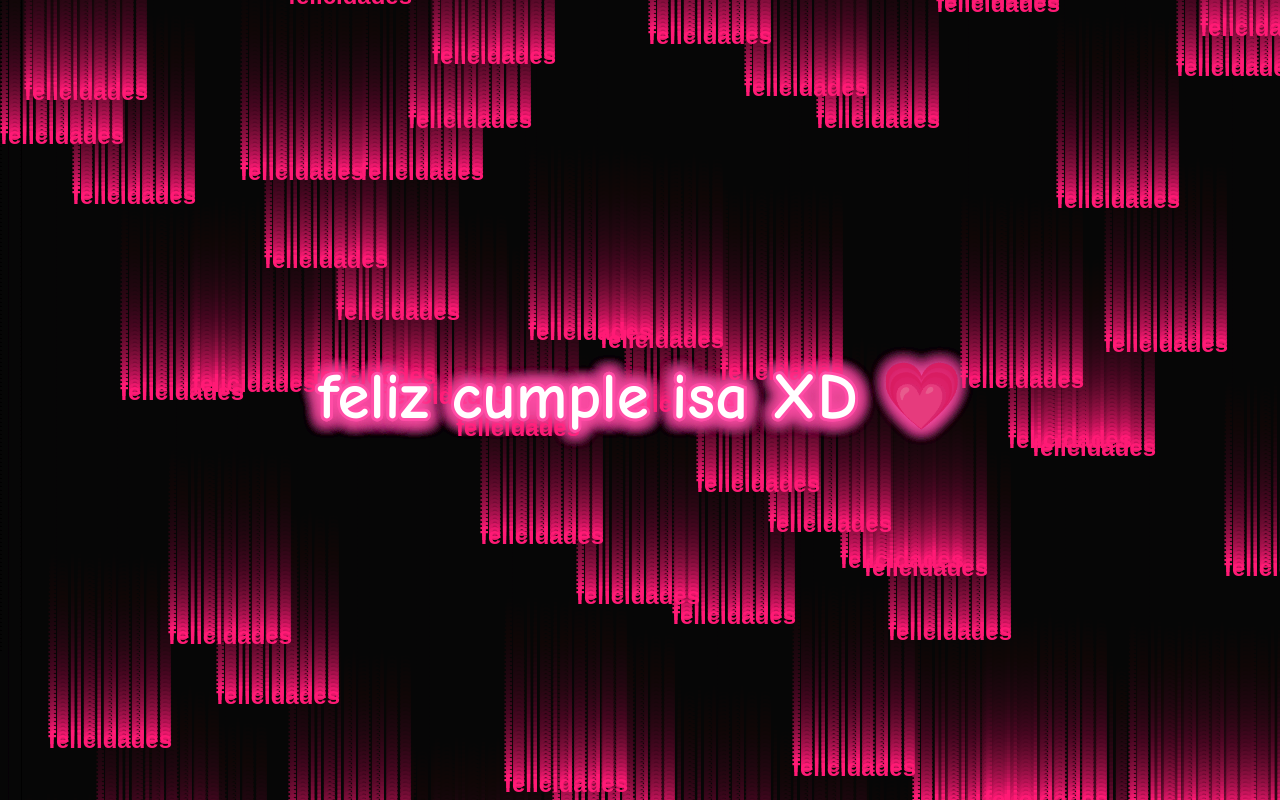
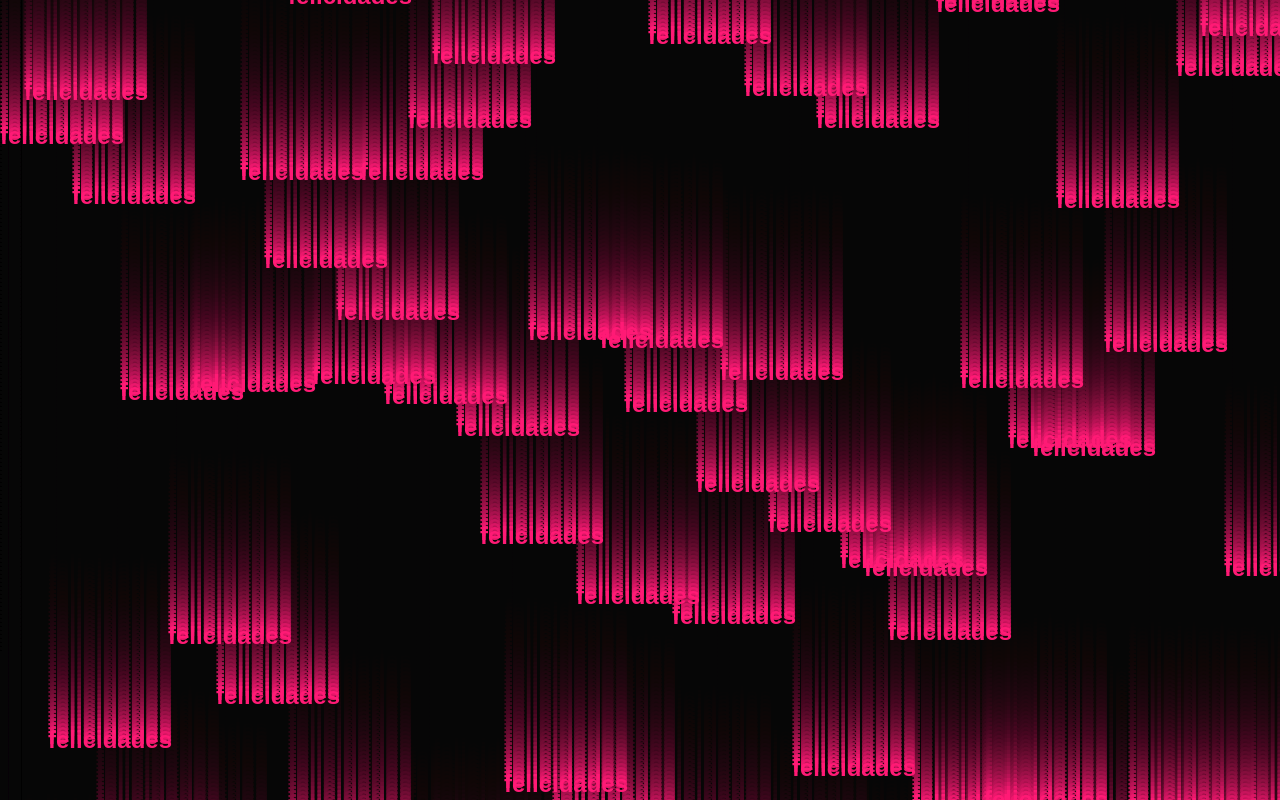
Before and after one commit to pucydstryer/cumple, a plain HTML site: page index.html in a window 1280 px wide. Drawn offline with Linux system fonts and the light colour scheme.

Commit message:
Update index.html

```diff
--- a/index.html
+++ b/index.html
@@ -3,7 +3,7 @@
 <head>
     <meta charset="UTF-8">
     <meta name="viewport" content="width=device-width, initial-scale=1.0, maximum-scale=1.0, user-scalable=no">
-    <title>Feliz Cumple Isa</title>
+    <title>Matrix Fondo</title>
     <style>
         body {
             margin: 0;
@@ -11,7 +11,6 @@
             background-color: black;
             overflow: hidden;
             touch-action: none;
-            font-family: 'Comic Sans MS', cursive, sans-serif;
         }
         canvas {
             display: block;
@@ -47,7 +46,6 @@
         initCanvas();
 
         const bgText = "felicidades ";
-        const centerText = "feliz cumple isa XD 💗";
         const particles = [];
 
         function drawMatrix() {
@@ -63,7 +61,7 @@
 
                 ctx.fillText(bgText, x, y);
 
-                drops[i] += 4; // Velocidad de caída
+                drops[i] += 4;
 
                 if (drops[i] > canvas.height && Math.random() > 0.95) {
                     drops[i] = 0;
@@ -71,36 +69,11 @@
             }
         }
 
-        function drawCenterText() {
-            ctx.save();
-
-            const fontSizeCenter = window.innerWidth < 768 ? 30 : 65;
-            ctx.font = `bold ${fontSizeCenter}px 'Comic Sans MS', cursive`;
-            ctx.textAlign = "center";
-            ctx.textBaseline = "middle";
-
-            ctx.shadowColor = "#ff4da6";
-            ctx.shadowBlur = 15;
-            ctx.lineWidth = window.innerWidth < 768 ? 4 : 6;
-            ctx.strokeStyle = "#ff4da6";
-
-            const centerX = canvas.width / 2;
-            const centerY = canvas.height / 2;
-
-            ctx.strokeText(centerText, centerX, centerY);
-
-            ctx.shadowBlur = 0;
-            ctx.fillStyle = "white";
-            ctx.fillText(centerText, centerX, centerY);
-
-            ctx.restore();
-        }
-
         function createExplosion(x, y) {
             const sound = document.getElementById("boomSound");
             if (sound) {
                 sound.currentTime = 0;
-                sound.play().catch(e => console.log("Audio bloqueado", e));
+                sound.play();
             }
 
             const particleCount = window.innerWidth < 768 ? 40 : 80;
@@ -129,7 +102,7 @@
                 ctx.shadowColor = p.color;
                 ctx.shadowBlur = 10;
                 ctx.fill();
-                ctx.shadowBlur = 0; // reset
+                ctx.shadowBlur = 0;
 
                 p.x += p.speedX;
                 p.y += p.speedY;
@@ -146,8 +119,6 @@
         function animate() {
             drawMatrix();
             drawParticles();
-            drawCenterText();
-
             requestAnimationFrame(animate);
         }
 
```
